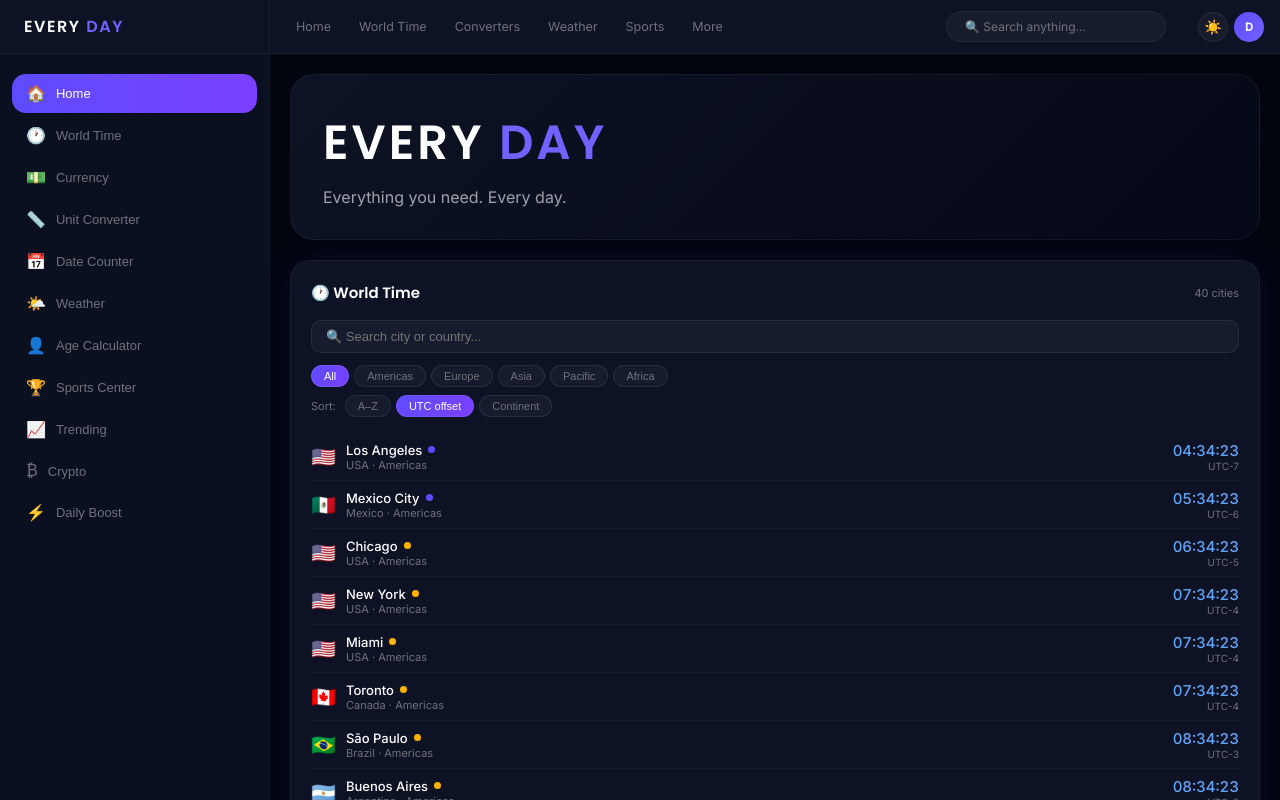
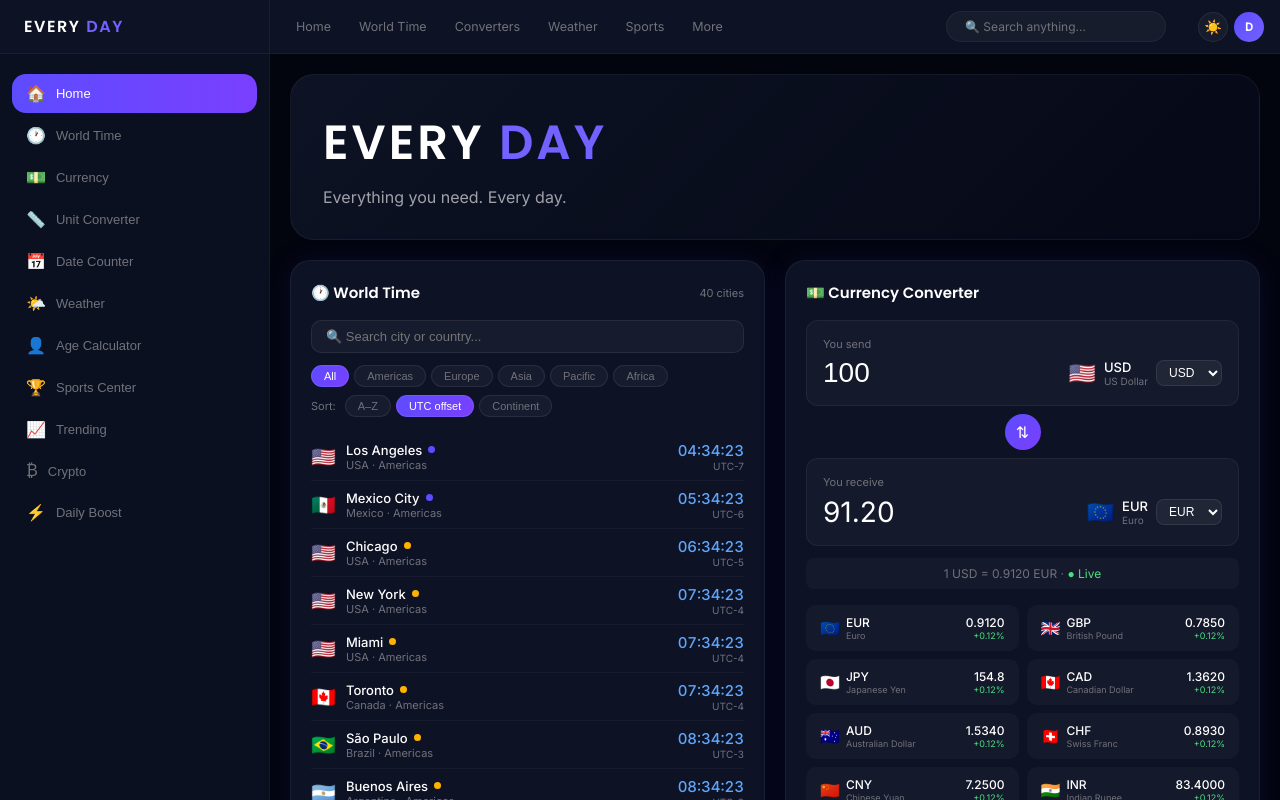
Before and after one commit to info20pneu-stack/everyday-app, a Next.js app: page / in a window 1280 px wide. Shown: the top 800 px of the page. Built offline with nearby package versions, Linux system fonts and the light colour scheme.

Commit message:
Add Currency Converter widget

```diff
--- /dev/null
+++ b/app/components/Currency.tsx
@@ -0,0 +1,191 @@
+'use client';
+
+import { useState } from 'react';
+
+const CURRENCIES = [
+  { code: 'USD', flag: '🇺🇸', name: 'US Dollar', rate: 1 },
+  { code: 'EUR', flag: '🇪🇺', name: 'Euro', rate: 0.912 },
+  { code: 'GBP', flag: '🇬🇧', name: 'British Pound', rate: 0.785 },
+  { code: 'JPY', flag: '🇯🇵', name: 'Japanese Yen', rate: 154.8 },
+  { code: 'CAD', flag: '🇨🇦', name: 'Canadian Dollar', rate: 1.362 },
+  { code: 'AUD', flag: '🇦🇺', name: 'Australian Dollar', rate: 1.534 },
+  { code: 'CHF', flag: '🇨🇭', name: 'Swiss Franc', rate: 0.893 },
+  { code: 'CNY', flag: '🇨🇳', name: 'Chinese Yuan', rate: 7.25 },
+  { code: 'INR', flag: '🇮🇳', name: 'Indian Rupee', rate: 83.4 },
+  { code: 'BRL', flag: '🇧🇷', name: 'Brazilian Real', rate: 5.12 },
+  { code: 'MXN', flag: '🇲🇽', name: 'Mexican Peso', rate: 17.8 },
+  { code: 'KRW', flag: '🇰🇷', name: 'South Korean Won', rate: 1321 },
+  { code: 'SEK', flag: '🇸🇪', name: 'Swedish Krona', rate: 10.45 },
+  { code: 'NOK', flag: '🇳🇴', name: 'Norwegian Krone', rate: 10.7 },
+  { code: 'DKK', flag: '🇩🇰', name: 'Danish Krone', rate: 6.88 },
+  { code: 'CZK', flag: '🇨🇿', name: 'Czech Koruna', rate: 22.9 },
+  { code: 'PLN', flag: '🇵🇱', name: 'Polish Zloty', rate: 3.92 },
+  { code: 'AED', flag: '🇦🇪', name: 'UAE Dirham', rate: 3.672 },
+  { code: 'SAR', flag: '🇸🇦', name: 'Saudi Riyal', rate: 3.75 },
+  { code: 'SGD', flag: '🇸🇬', name: 'Singapore Dollar', rate: 1.34 },
+  { code: 'HKD', flag: '🇭🇰', name: 'Hong Kong Dollar', rate: 7.82 },
+  { code: 'TRY', flag: '🇹🇷', name: 'Turkish Lira', rate: 32.1 },
+  { code: 'ZAR', flag: '🇿🇦', name: 'South African Rand', rate: 18.6 },
+];
+
+export default function Currency() {
+  const [amount, setAmount] = useState('100');
+  const [from, setFrom] = useState('USD');
+  const [to, setTo] = useState('EUR');
+
+  const fromCurr = CURRENCIES.find(c => c.code === from)!;
+  const toCurr = CURRENCIES.find(c => c.code === to)!;
+  const result = ((parseFloat(amount) || 0) / fromCurr.rate * toCurr.rate);
+  const rate = (toCurr.rate / fromCurr.rate);
+
+  const selectStyle = {
+    background: 'rgba(255,255,255,0.06)',
+    border: '1px solid rgba(255,255,255,0.08)',
+    borderRadius: '8px',
+    color: '#fff',
+    padding: '4px 8px',
+    fontSize: '12px',
+    outline: 'none',
+  };
+
+  const rowStyle = {
+    background: 'rgba(255,255,255,0.03)',
+    border: '1px solid rgba(255,255,255,0.06)',
+    borderRadius: '12px',
+    padding: '1rem',
+    marginBottom: '.75rem',
+  };
+
+  return (
+    <div style={{
+      background: 'rgba(15,20,40,0.92)',
+      border: '1px solid rgba(255,255,255,0.05)',
+      borderRadius: 'var(--card-radius)',
+      padding: '1.25rem',
+      boxShadow: 'var(--card-shadow)',
+    }}>
+      <h2 style={{ fontSize: '15px', fontFamily: 'Poppins', color: '#fff', marginBottom: '1rem' }}>
+        💵 Currency Converter
+      </h2>
+
+      <div style={rowStyle}>
+        <div style={{ fontSize: '11px', color: 'var(--text3)', marginBottom: '6px' }}>You send</div>
+        <div style={{ display: 'flex', alignItems: 'center', gap: '10px' }}>
+          <input
+            type="number"
+            value={amount}
+            onChange={e => setAmount(e.target.value)}
+            style={{
+              background: 'none',
+              border: 'none',
+              color: '#fff',
+              fontSize: '28px',
+              fontWeight: '300',
+              width: '150px',
+              outline: 'none',
+            }}
+          />
+          <div style={{ marginLeft: 'auto', display: 'flex', alignItems: 'center', gap: '8px' }}>
+            <span style={{ fontSize: '22px' }}>{fromCurr.flag}</span>
+            <div>
+              <div style={{ fontSize: '13px', fontWeight: '500', color: '#fff' }}>{from}</div>
+              <div style={{ fontSize: '10px', color: 'var(--text3)' }}>{fromCurr.name}</div>
+            </div>
+            <select value={from} onChange={e => setFrom(e.target.value)} style={selectStyle}>
+              {CURRENCIES.map(c => (
+                <option key={c.code} value={c.code}>{c.code}</option>
+              ))}
+            </select>
+          </div>
+        </div>
+      </div>
+
+      <div style={{ textAlign: 'center', margin: '-.25rem 0', position: 'relative', zIndex: 1 }}>
+        <button
+          onClick={() => { setFrom(to); setTo(from); }}
+          style={{
+            background: 'linear-gradient(135deg, var(--purple), #7A3FFF)',
+            border: 'none',
+            borderRadius: '50%',
+            width: '36px',
+            height: '36px',
+            fontSize: '16px',
+            cursor: 'pointer',
+            color: '#fff',
+          }}
+        >⇅</button>
+      </div>
+
+      <div style={{ ...rowStyle, marginTop: '.75rem' }}>
+        <div style={{ fontSize: '11px', color: 'var(--text3)', marginBottom: '6px' }}>You receive</div>
+        <div style={{ display: 'flex', alignItems: 'center', gap: '10px' }}>
+          <div style={{ fontSize: '28px', fontWeight: '300', color: '#fff', width: '150px' }}>
+            {result.toFixed(2)}
+          </div>
+          <div style={{ marginLeft: 'auto', display: 'flex', alignItems: 'center', gap: '8px' }}>
+            <span style={{ fontSize: '22px' }}>{toCurr.flag}</span>
+            <div>
+              <div style={{ fontSize: '13px', fontWeight: '500', color: '#fff' }}>{to}</div>
+              <div style={{ fontSize: '10px', color: 'var(--text3)' }}>{toCurr.name}</div>
+            </div>
+            <select value={to} onChange={e => setTo(e.target.value)} style={selectStyle}>
+              {CURRENCIES.map(c => (
+                <option key={c.code} value={c.code}>{c.code}</option>
+              ))}
+            </select>
+          </div>
+        </div>
+      </div>
+
+      <div style={{
+        background: 'rgba(255,255,255,0.03)',
+        borderRadius: '8px',
+        padding: '.5rem 1rem',
+        fontSize: '12px',
+        color: 'var(--text3)',
+        textAlign: 'center',
+        marginBottom: '1rem',
+      }}>
+        1 {from} = {rate.toFixed(4)} {to}
+        &nbsp;·&nbsp;
+        <span style={{ color: 'var(--green2)' }}>● Live</span>
+      </div>
+
+      <div style={{
+        display: 'grid',
+        gridTemplateColumns: '1fr 1fr',
+        gap: '.5rem',
+      }}>
+        {CURRENCIES.filter(c => c.code !== 'USD').slice(0, 8).map(c => {
+          const r = (c.rate / fromCurr.rate * (from === 'USD' ? 1 : 1));
+          const val = (1 / fromCurr.rate * c.rate);
+          return (
+            <div key={c.code} style={{
+              background: 'rgba(255,255,255,0.03)',
+              borderRadius: '10px',
+              padding: '.625rem .875rem',
+              display: 'flex',
+              alignItems: 'center',
+              justifyContent: 'space-between',
+              cursor: 'pointer',
+            }} onClick={() => setTo(c.code)}>
+              <div style={{ display: 'flex', alignItems: 'center', gap: '6px' }}>
+                <span>{c.flag}</span>
+                <div>
+                  <div style={{ fontSize: '12px', fontWeight: '500', color: '#fff' }}>{c.code}</div>
+                  <div style={{ fontSize: '9px', color: 'var(--text3)' }}>{c.name}</div>
+                </div>
+              </div>
+              <div style={{ textAlign: 'right' }}>
+                <div style={{ fontSize: '12px', fontWeight: '500', color: '#fff' }}>
+                  {val.toFixed(val > 100 ? 1 : 4)}
+                </div>
+                <div style={{ fontSize: '9px', color: 'var(--green2)' }}>+0.12%</div>
+              </div>
+            </div>
+          );
+        })}
+      </div>
+    </div>
+  );
+}
--- a/app/page.tsx
+++ b/app/page.tsx
@@ -1,6 +1,7 @@
 import Sidebar from './components/Sidebar';
 import Topbar from './components/Topbar';
 import WorldTime from './components/WorldTime';
+import Currency from './components/Currency';
 
 export default function Home() {
   return (
@@ -34,7 +35,14 @@ export default function Home() {
             </p>
           </div>
 
-          <WorldTime />
+          <div style={{
+            display: 'grid',
+            gridTemplateColumns: '1fr 1fr',
+            gap: '1.25rem',
+          }}>
+            <WorldTime />
+            <Currency />
+          </div>
 
         </main>
       </div>
```
